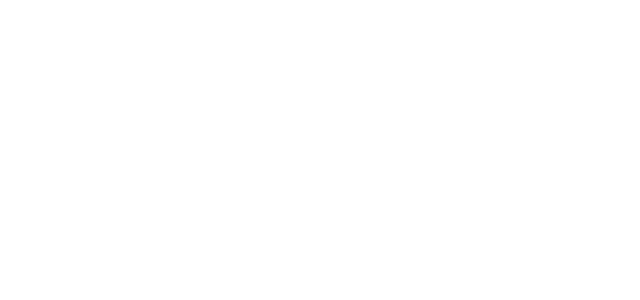
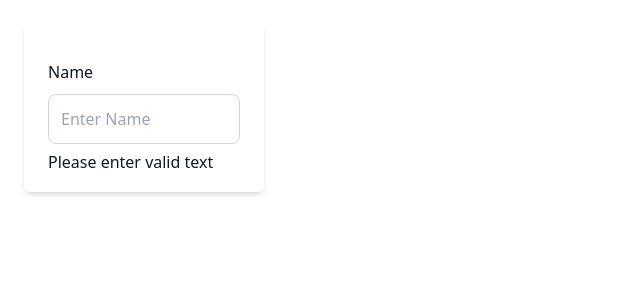
Before and after one commit to Dzenoo/React-Components-Code, a React (Vite) app: page / in a window 1280 px wide. Shown: the top 300 px of the page, without its empty margins (0-640 px from the left). Built offline with nearby package versions, Linux system fonts and the light colour scheme.

Commit message:
Adding form

```diff
--- a/src/App.tsx
+++ b/src/App.tsx
@@ -1,5 +1,22 @@
+import { Card, CardContent } from "./components/Card/card";
+import { Form, FormInfo, FormItem } from "./components/Form/form";
+import { Input } from "./components/Input/input";
+
 function App() {
-  return <div className="p-60"></div>;
+  return (
+    <div className="p-6">
+      <Card additionalClasses="w-60">
+        <CardContent>
+          <Form>
+            <FormItem>
+              <Input label="Name" placeholder="Enter Name" />
+            </FormItem>
+            <FormInfo>Please enter valid text</FormInfo>
+          </Form>
+        </CardContent>
+      </Card>
+    </div>
+  );
 }
 
 export default App;
--- a/src/components/Checkbox/checkbox.tsx
+++ b/src/components/Checkbox/checkbox.tsx
@@ -24,7 +24,7 @@
           type="checkbox"
           ref={ref}
           className={twMerge(
-            "w-6 h-6 rounded-md cursor-pointer",
+            "w-6 h-6 rounded-md cursor-pointer transition-colors border-gray-400 hover:border-gray-600",
             additionalClasses
           )}
         />
--- /dev/null
+++ b/src/components/Form/form.tsx
@@ -0,0 +1,75 @@
+import React from "react";
+import { twMerge } from "tailwind-merge";
+
+enum FormAttributes {
+  className = "className",
+  children = "children",
+}
+
+type FormProps = {
+  children: React.ReactNode;
+  additionalClasses?: string;
+} & Omit<
+  React.FormHTMLAttributes<HTMLFormElement>,
+  keyof typeof FormAttributes
+>;
+
+const Form = React.forwardRef<HTMLFormElement, FormProps>(
+  ({ children, additionalClasses, ...props }, ref) => {
+    return (
+      <form ref={ref} {...props} className={twMerge("p-3", additionalClasses)}>
+        {children}
+      </form>
+    );
+  }
+);
+
+type FormItemProps = {
+  children: React.ReactNode;
+  additionalClasses?: string;
+} & Omit<React.HTMLAttributes<HTMLDivElement>, keyof typeof FormAttributes>;
+
+const FormItem = React.forwardRef<HTMLDivElement, FormItemProps>(
+  ({ children, additionalClasses, ...props }, ref) => {
+    return (
+      <div ref={ref} {...props} className={twMerge("py-3", additionalClasses)}>
+        {children}
+      </div>
+    );
+  }
+);
+
+enum FormInfoVariants {
+  default = "text-gray-900",
+  danger = "text-red-400",
+  warning = "text-yellow-400",
+}
+
+type FormInfoProps = {
+  children: React.ReactNode;
+  additionalClasses?: string;
+  variant?: keyof typeof FormInfoVariants;
+} & Omit<
+  React.HTMLAttributes<HTMLParagraphElement>,
+  keyof typeof FormAttributes
+>;
+
+const FormInfo = React.forwardRef<HTMLParagraphElement, FormInfoProps>(
+  ({ children, additionalClasses, variant = "default", ...props }, ref) => {
+    return (
+      <p
+        ref={ref}
+        {...props}
+        className={twMerge(
+          "text-[16px] font-light leading-3",
+          additionalClasses,
+          FormInfoVariants[variant]
+        )}
+      >
+        {children}
+      </p>
+    );
+  }
+);
+
+export { Form, FormItem, FormInfo };
--- a/src/components/Input/input.tsx
+++ b/src/components/Input/input.tsx
@@ -1,5 +1,17 @@
 import React from "react";
 import { twMerge } from "tailwind-merge";
+
+enum LabelVariants {
+  default = "text-gray-900",
+  danger = "text-red-400",
+  warning = "text-yellow-400",
+}
+
+enum InputVariants {
+  default = "border-gray-300 hover:border-gray-400 focus:border-gray-400",
+  danger = "border-red-400 hover:border-red-600 text-red-700 focus:border-red-600",
+  warning = "border-yellow-400 hover:border-yellow-600 text-yellow-700 focus:border-yellow-600",
+}
 
 enum InputTypeAttributes {
   number = "number",
@@ -8,6 +20,7 @@
   color = "color",
   password = "password",
   date = "date",
+  radio = "radio",
 }
 
 enum InputHtmlAttributes {
@@ -18,23 +31,29 @@
   additionalClasses?: string;
   type?: keyof typeof InputTypeAttributes;
   label?: string;
+  variant?: keyof typeof InputVariants;
 } & Omit<
   React.InputHTMLAttributes<HTMLInputElement>,
   keyof typeof InputHtmlAttributes
 >;
 
 const Input = React.forwardRef<HTMLInputElement, InputProps>(
-  ({ additionalClasses, label, type, ...props }, ref) => {
+  ({ additionalClasses, label, type, variant = "default", ...props }, ref) => {
     return (
       <div className="flex flex-col gap-[0.6em]">
-        {label && <label className="font-medium">{label}</label>}
+        {label && (
+          <label className={twMerge("font-medium", LabelVariants[variant])}>
+            {label}
+          </label>
+        )}
         <input
           type={type}
           ref={ref}
           {...props}
           className={twMerge(
-            "p-3 rounded-lg leading-6 border disabled:opacity-60 disabled:cursor-not-allowed focus:outline-none transition-colors hover:border-gray-400 focus:border-gray-400",
-            additionalClasses
+            "p-3 rounded-lg leading-6 font-light border disabled:opacity-60 disabled:cursor-not-allowed focus:outline-none transition-colors",
+            additionalClasses,
+            InputVariants[variant]
           )}
         />
       </div>
```
